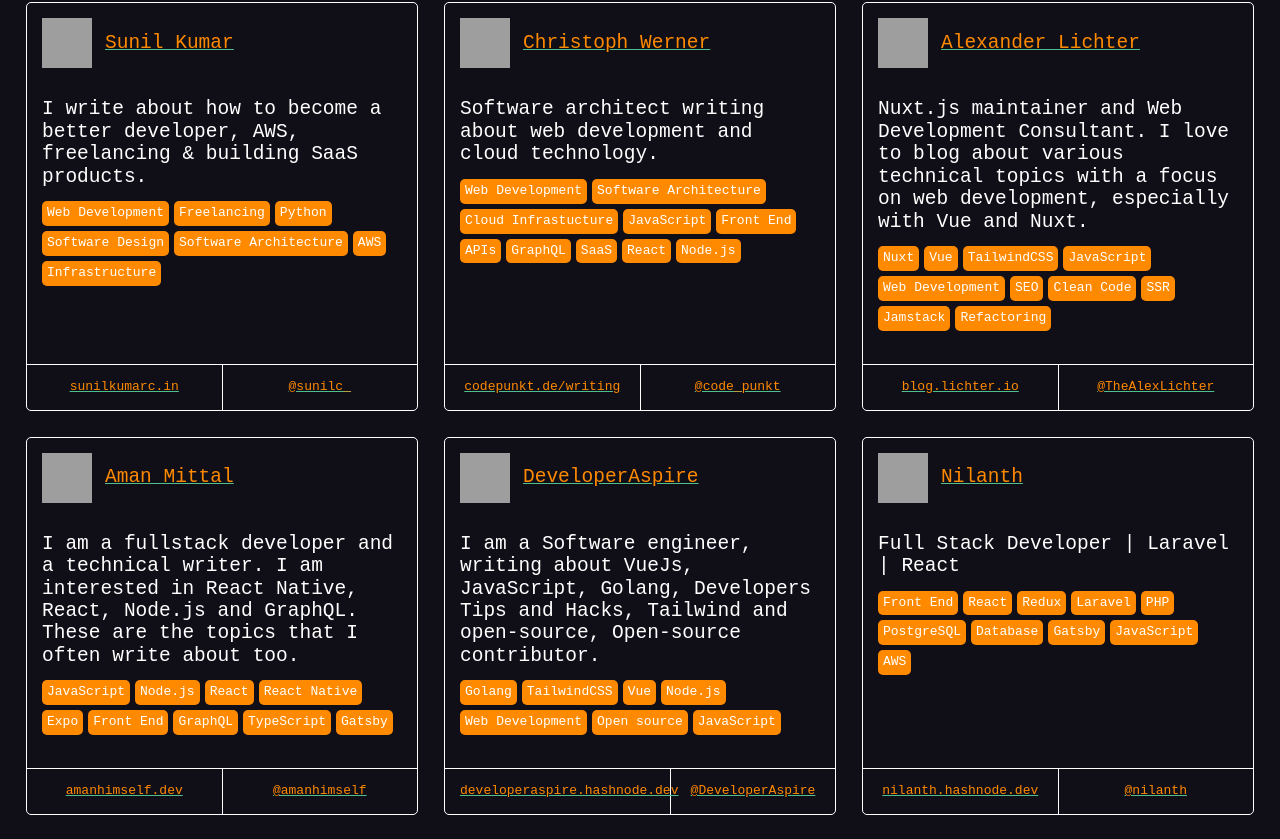
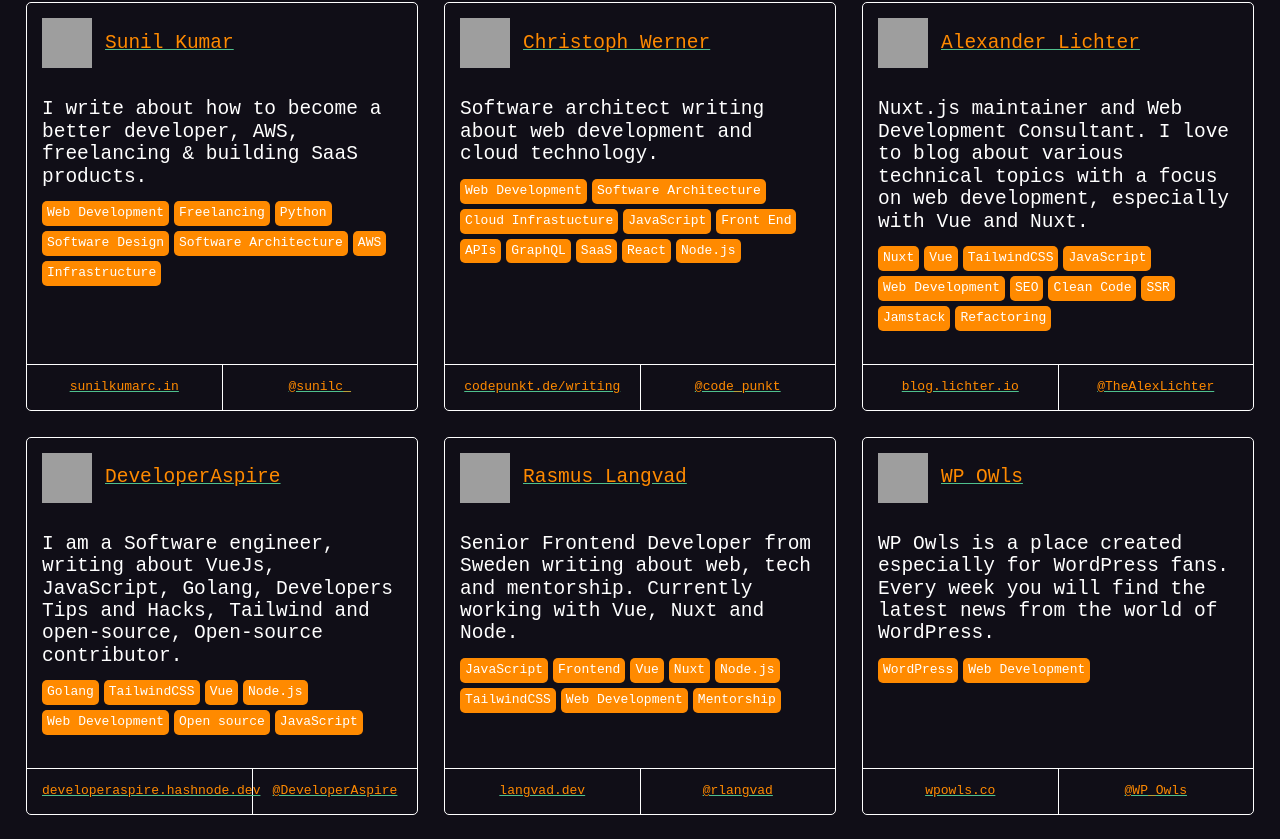
Before and after one commit to markodenic/awesome-tech-blogs, a Nuxt app: page / in a window 1280 px wide. Shown: the part 547-1386 px from the top of the page. Built offline with nearby package versions, Linux system fonts and the light colour scheme; grey boxes are pictures that could not be loaded.

Commit message:
Added Rasmus Langvad tech blog

```diff
--- a/data.js
+++ b/data.js
@@ -451,4 +451,20 @@ module.exports = [
       'JavaScript',
     ]
   },
+  {
+    name:'Rasmus Langvad',
+    description: 'Senior Frontend Developer from Sweden writing about web, tech and mentorship. Currently working with Vue, Nuxt and Node.',
+    url: 'https://langvad.dev/',
+    twitter: '@rlangvad',
+    tags:[
+      'JavaScript',
+      'Frontend',
+      'Vue',
+      'Nuxt',
+      'Node.js',
+      'TailwindCSS',
+      'Web Development',
+      'Mentorship',
+    ]
+  },
 ];
```
